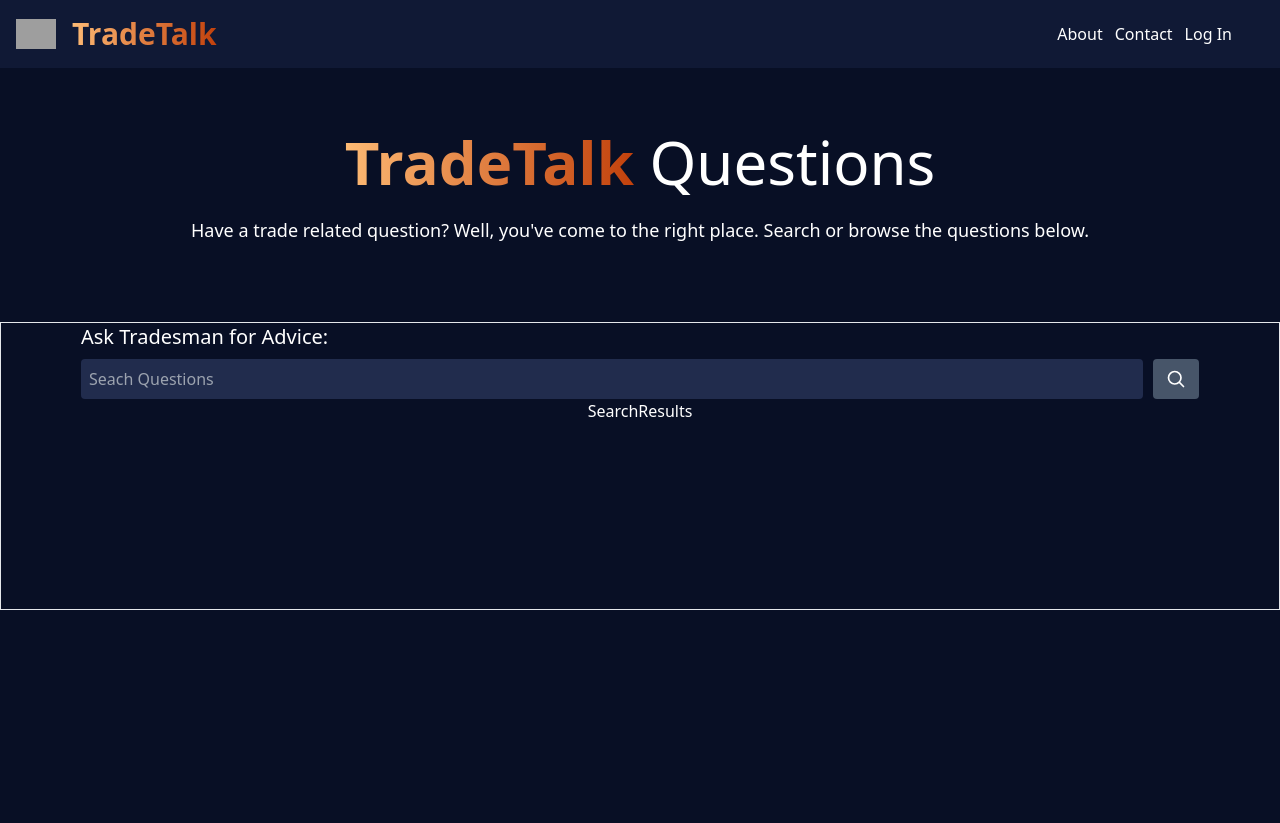
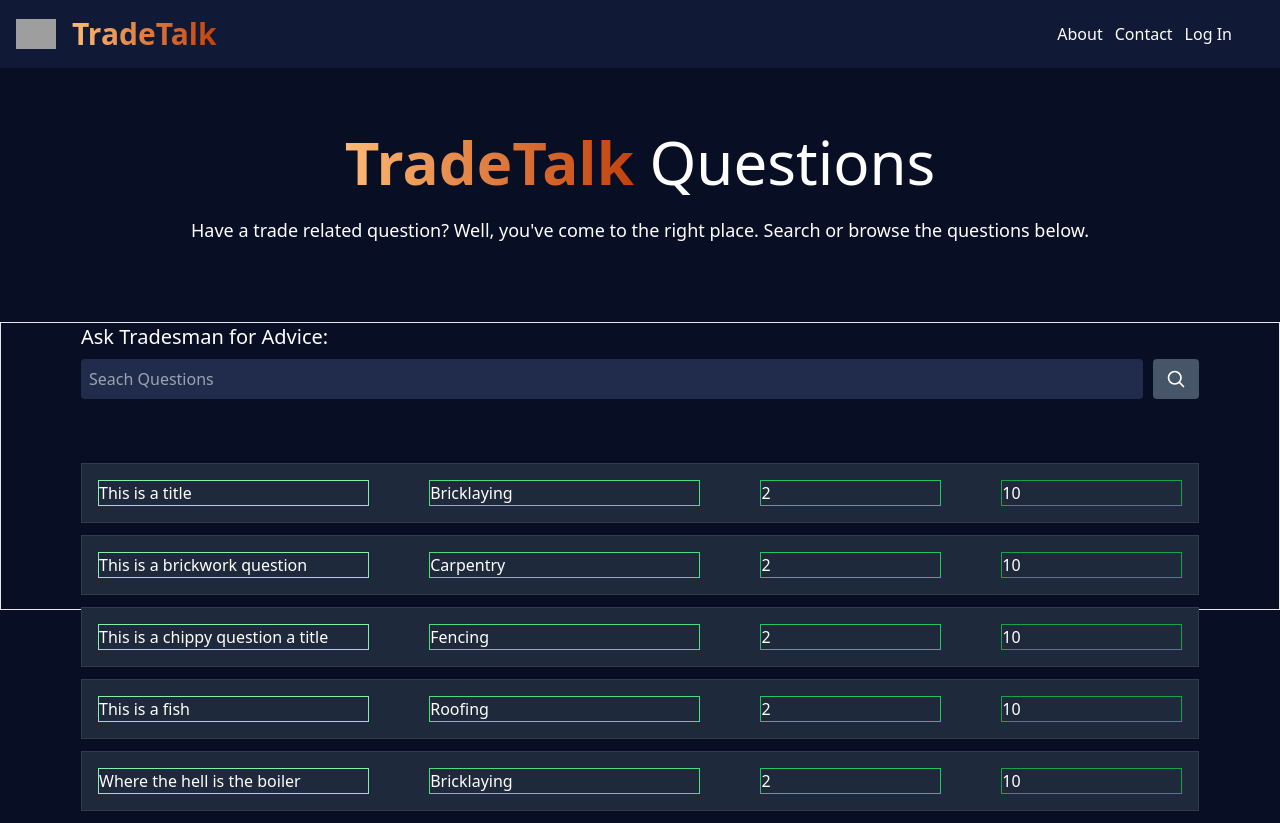
Before and after one commit to stalliardo/trade-talk, a Next.js app: page /question in a window 1280 px wide. Before the commit the page ends 800 px from the top, so only its background shows below. Built offline with nearby package versions, Linux system fonts and the light colour scheme; no server answers; the database is empty; grey boxes are pictures that could not be loaded.

Commit message:
Got the latest 10 questions from mongo and displayed on the question page

```diff
--- a/app/api/question/route.ts
+++ b/app/api/question/route.ts
@@ -1,28 +1,20 @@
-import Question from '@models/question';
-import { connectToDB } from '@utils/database';
-import { NextRequest, NextResponse } from 'next/server';
+import Question from "@models/question";
+import { connectToDB } from "@utils/database";
+import { NextRequest, NextResponse } from "next/server";
 
 export async function GET(req: NextRequest) {
-
     if (req.method === "GET") {
-        const { searchParams } = new URL(req.url);
-        const searchQuery = searchParams.get("q");
-
         try {
             await connectToDB();
 
-            const mongoQuery = {
-                $or: [
-                    { title: { $regex: searchQuery, $options: "i" } },
-                    { category: { $regex: searchQuery, $options: "i" } }
-                ]
-            };
+            // Fetch the last 10 questions sorted by creation date in descending order
+            const questions = await Question.find().sort({createdOn: -1}).limit(10);
 
-            const questions = await Question.find(mongoQuery);
+            console.log("questions = ", questions);
 
             return NextResponse.json({questions}, {status: 200});
         } catch (error) {
-            return NextResponse.json({error: "Error searching for questions"}, {status: 500});
+            return NextResponse.json({error: "Error getting questions"}, {status: 500});
         }
     }
 }
--- /dev/null
+++ b/app/api/question/search/route.ts
@@ -0,0 +1,28 @@
+import Question from '@models/question';
+import { connectToDB } from '@utils/database';
+import { NextRequest, NextResponse } from 'next/server';
+
+export async function GET(req: NextRequest) {
+
+    if (req.method === "GET") {
+        const { searchParams } = new URL(req.url);
+        const searchQuery = searchParams.get("q");
+
+        try {
+            await connectToDB();
+
+            const mongoQuery = {
+                $or: [
+                    { title: { $regex: searchQuery, $options: "i" } },
+                    { category: { $regex: searchQuery, $options: "i" } }
+                ]
+            };
+
+            const questions = await Question.find(mongoQuery);
+
+            return NextResponse.json({questions}, {status: 200});
+        } catch (error) {
+            return NextResponse.json({error: "Error searching for questions"}, {status: 500});
+        }
+    }
+}
--- /dev/null
+++ b/app/api/question/view/[id]/route.ts
@@ -0,0 +1,29 @@
+import Question from "@models/question";
+import { connectToDB } from "@utils/database";
+import { NextRequest, NextResponse } from "next/server";
+
+export async function GET(req: NextRequest, { params }: { params: { id: string } }) {
+    if (req.method === "GET") {
+
+        const { id } = params;
+
+        if (id) {
+            try {
+                await connectToDB();
+
+                const updatedQuestion = await Question.findByIdAndUpdate(
+                    id,
+                    { $inc: { views: 1 } },
+                    { new: true }
+                )
+
+                return NextResponse.json({ message: "Views successfully updated!", question: updatedQuestion }, { status: 200 })
+
+            } catch (error) {
+                return NextResponse.json({ error: 'Error updating the view count.' }, { status: 500 })
+            }
+        } else {
+            return NextResponse.json({ error: "No id was provided" }, { status: 500 });
+        }
+    }
+}
--- a/app/question/page.tsx
+++ b/app/question/page.tsx
@@ -1,8 +1,30 @@
+"use client";
+
 import Search from '@components/Search'
 import SearchResults from '@components/SearchResults'
-import React from 'react'
+import { QuestionData } from '@types';
+import React, { useEffect, useState } from 'react'
 
 const QuestionHomePage = () => {
+
+  const [data, setData] = useState<QuestionData[]>([]);
+
+  useEffect(() => {
+    const getData = async () => {
+      const response = await fetch("/api/question");
+      const data = await response.json();
+
+      console.log("data = ", data);
+
+      if(data.questions && data.questions.length){
+        setData(data.questions);
+      }
+    }
+
+    getData();
+  }, [])
+
+
   return (
     <section>
       <div className="h-[150px] text-center">
@@ -17,7 +39,8 @@ const QuestionHomePage = () => {
         </div>
 
         <div>
-          <SearchResults />
+          {/* <h2 className='text-xl text-left'>Latest Questions:</h2> */}
+          <SearchResults data={data}/>
         </div>
       </div>
     </section>
--- /dev/null
+++ b/app/question/view/[id]/page.tsx
@@ -0,0 +1,20 @@
+"use client";
+
+import { useEffect } from 'react'
+
+const ViewQuestionPage = ({params}: { params: {id: string}}) => {
+
+    // useEffect(() => { // TODO reinstate
+    //     const incrementViews = async () => {
+    //         const response = await fetch(`/api/question/view/${params.id}`);
+    //         const data = await response.json();
+    //     }
+
+    //     incrementViews();
+    // }, [])
+  return (
+    <div>ViewQuestionPage</div>
+  )
+}
+
+export default ViewQuestionPage
--- /dev/null
+++ b/components/QuestionCard.tsx
@@ -0,0 +1,31 @@
+import { QuestionData } from "@types"
+import { useRouter } from "next/navigation";
+
+interface QuestionCardProps {
+    question: QuestionData;
+    itemSelected?: () => void;
+}
+
+const QuestionCard = ({ question }: QuestionCardProps) => {
+
+    const router = useRouter();
+
+    return (
+        <div className=" w-full text-left p-4 bg-slate-800 border border-b border-custom_border mb-3 flex justify-between cursor-pointer" onClick={() => router.push(`/question/view/${question._id}`)}>
+            <div className="border border-green-300 w-1/4">
+                <p>{question.title}</p>
+            </div>
+            <div className="border border-green-400 w-1/4">
+                <p>{question.category}</p>
+            </div>
+            <div className="border border-green-500 w-1/6">
+                <p>{question.views}</p>
+            </div>
+            <div className="border border-green-600 w-1/6">
+                <p>10</p>
+            </div>
+        </div>
+    )
+}
+
+export default QuestionCard
--- a/components/Search.tsx
+++ b/components/Search.tsx
@@ -23,7 +23,7 @@ const Search = () => {
         e.preventDefault();
 
         try {
-            const response = await fetch(`/api/question?q=${searchText}`);
+            const response = await fetch(`/api/question/search?q=${searchText}`);
             const data = await response.json();
 
             console.log("data = ", data);
--- a/components/SearchResults.tsx
+++ b/components/SearchResults.tsx
@@ -1,8 +1,31 @@
-import React from 'react'
+import { QuestionData } from "@types"
+import QuestionCard from "./QuestionCard";
 
-const SearchResults = () => {
+
+interface SearchResultsProps {
+  data: QuestionData[];
+}
+
+const mockedData = [
+
+    {title: "This is a title", category: "Bricklaying", views: 2, answers: 2, question: "This is a question", createdOn: "2020-12-12", _id: "some r=idd", creator: "darrens id"},
+    {title: "This is a brickwork question", category: "Carpentry", views: 2, answers: 2, question: "This is a question", createdOn: "2020-12-12", _id: "some r=ids", creator: "darrens id"},
+    {title: "This is a chippy question a title", category: "Fencing", views: 2, answers: 2, question: "This is a question", createdOn: "2020-12-12", _id: "some r=id2", creator: "darrens id"},
+    {title: "This is a fish", category: "Roofing", views: 2, answers: 2, question: "This is a question", createdOn: "2020-12-12", _id: "some r=id", creator: "darrens id3"},
+    {title: "Where the hell is the boiler", category: "Bricklaying", views: 2, answers: 2, question: "This is a question", createdOn: "2020-12-12", _id: "some r=id4", creator: "darrens id"},
+
+]
+const SearchResults = ({ data }: SearchResultsProps) => {
+
+  console.log("data passed in = ", data);
   return (
-    <div>SearchResults</div>
+    <div>
+      <div className="flex flex-col mt-16">
+        {mockedData.map((question) => (
+          <QuestionCard key={question._id} question={question} />
+        ))}
+      </div>
+    </div>
   )
 }
 
--- a/models/question.ts
+++ b/models/question.ts
@@ -22,7 +22,19 @@ const QuestionSchema = new Schema({
     createdOn: {
         type: Date,
         default: Date.now
-    }
+    },
+
+    views: {
+        type: Number,
+        default: 0
+    },
+
+    answers: [
+        {
+            type: Schema.Types.ObjectId,
+            ref: "Answer"
+        }
+    ]
 })
 
 const Question = models.Question || model("Question", QuestionSchema);
```
Also changed, not shown: app/question/[id]/answer/route.ts (added, +29 -0 lines), models/Answer.ts (added, +16 -0 lines), types/index.ts (+11 -0 lines).
